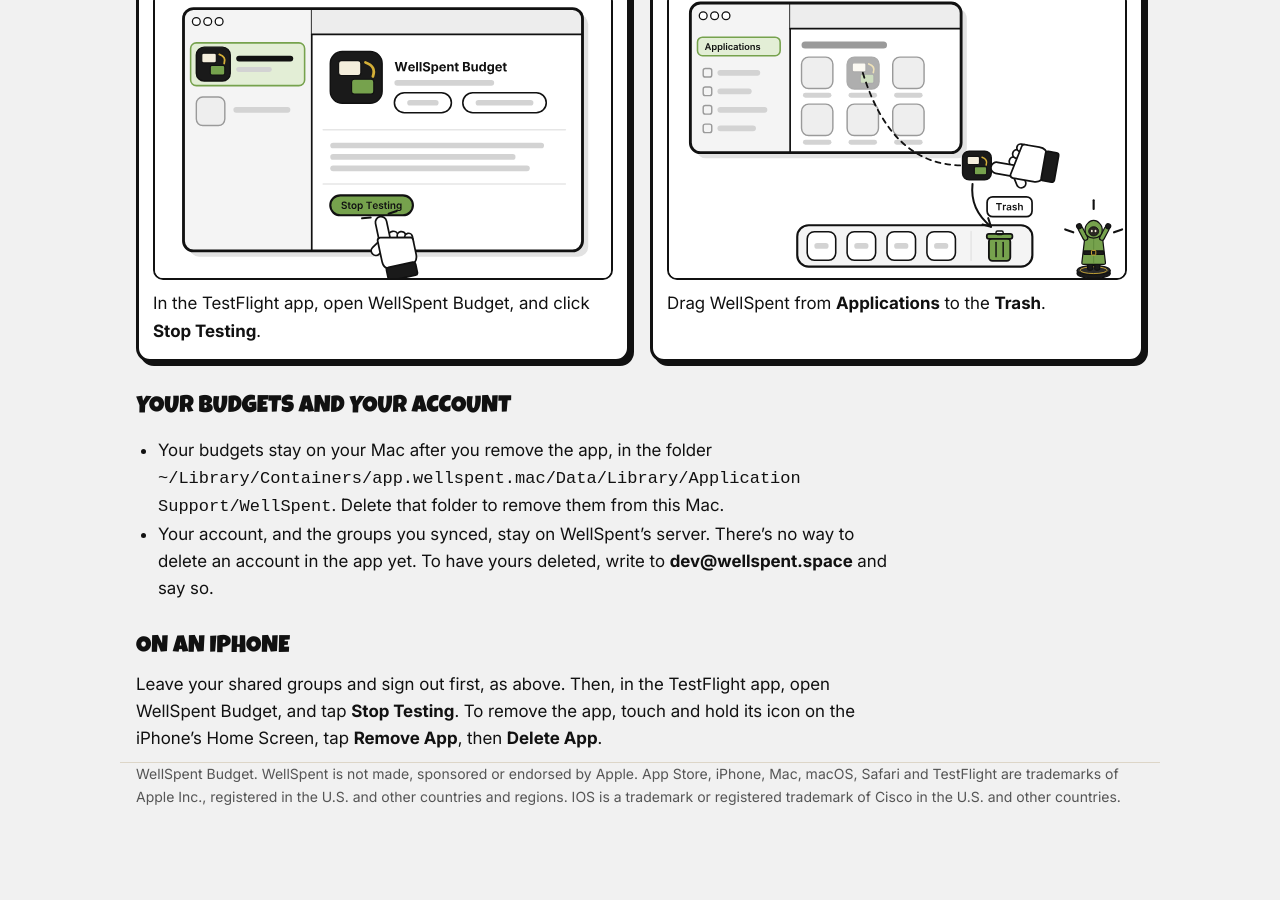
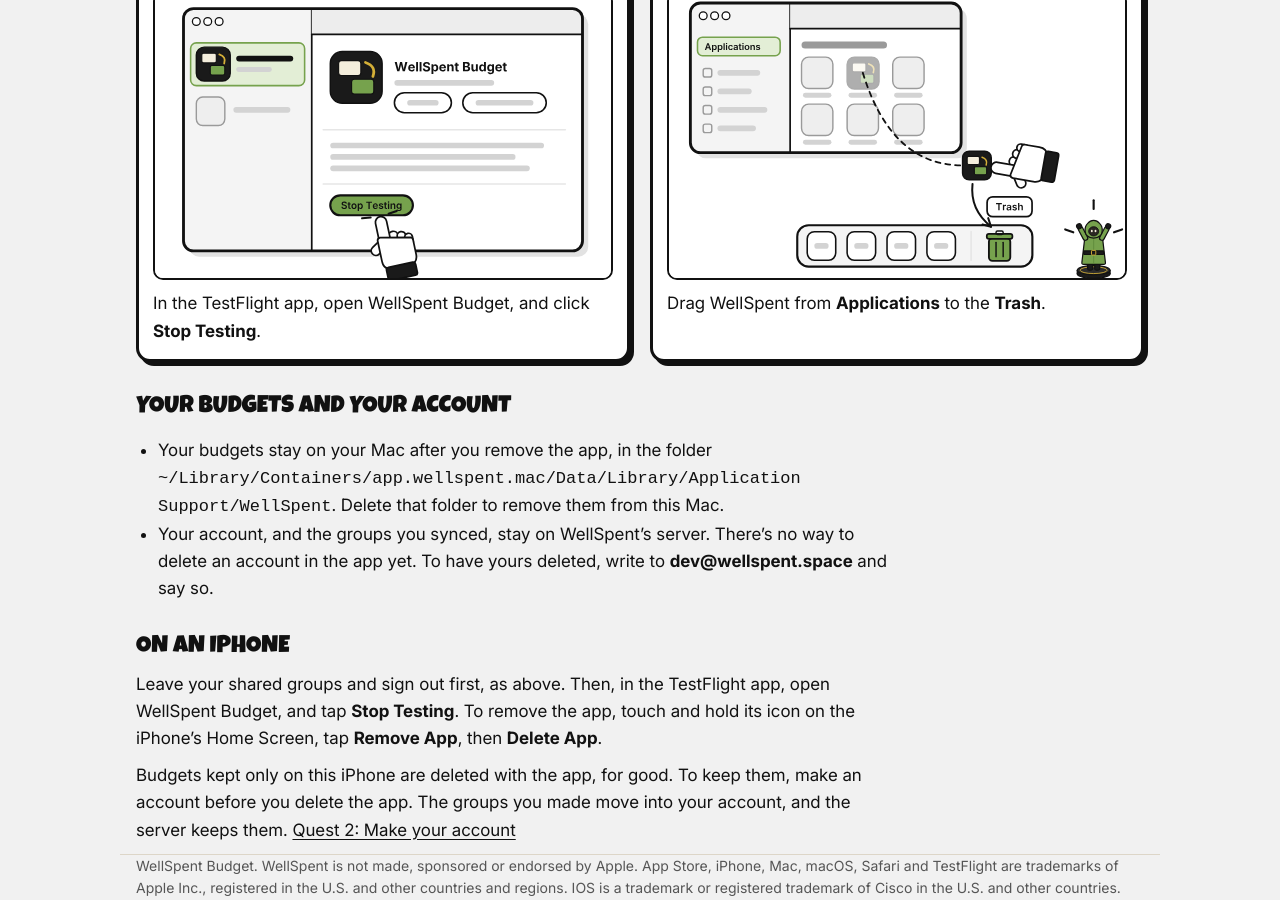
Before and after one commit to WellSpent-OC/WellSpent-Budget, a Jekyll site: the page built from docs/account/stop-using-wellspent.md, in a window 1280 px wide and 900 px high, scrolled down 749 px. Built offline with Jekyll 4.4.1, drawn with Linux system fonts in a browser that asks for light colours; before the commit the page ends 1557 px from its top, so only the background shows below that.

Commit message:
User guide: iPhone fact check, the import picker, budgets that go with the app, and TestFlight links
Co-Authored-By: Claude Opus 5.5 <noreply@anthropic.com>

```diff
--- a/docs/account/stop-using-wellspent.md
+++ b/docs/account/stop-using-wellspent.md
@@ -27,4 +27,6 @@ These steps take WellSpent off a Mac. On an iPhone, see the end of this page. Yo
 
 Leave your shared groups and sign out first, as above. Then, in the TestFlight app, open WellSpent Budget, and tap **Stop Testing**. To remove the app, touch and hold its icon on the iPhone's Home Screen, tap **Remove App**, then **Delete App**.
 
-<!-- Scenarios: SHARE-15, ACCT-11 -->
+Budgets kept only on this iPhone are deleted with the app, for good. To keep them, make an account before you delete the app. The groups you made move into your account, and the server keeps them. [Quest 2: Make your account](../getting-started/make-your-account.md)
+
+<!-- Scenarios: SHARE-15, ACCT-11, SAMP-03 -->
```
Also changed, not shown: docs/getting-started/get-wellspent-on-a-mac.md (+2 -0 lines), docs/statements/bring-in-your-first-statement.md (+1 -1 lines).
